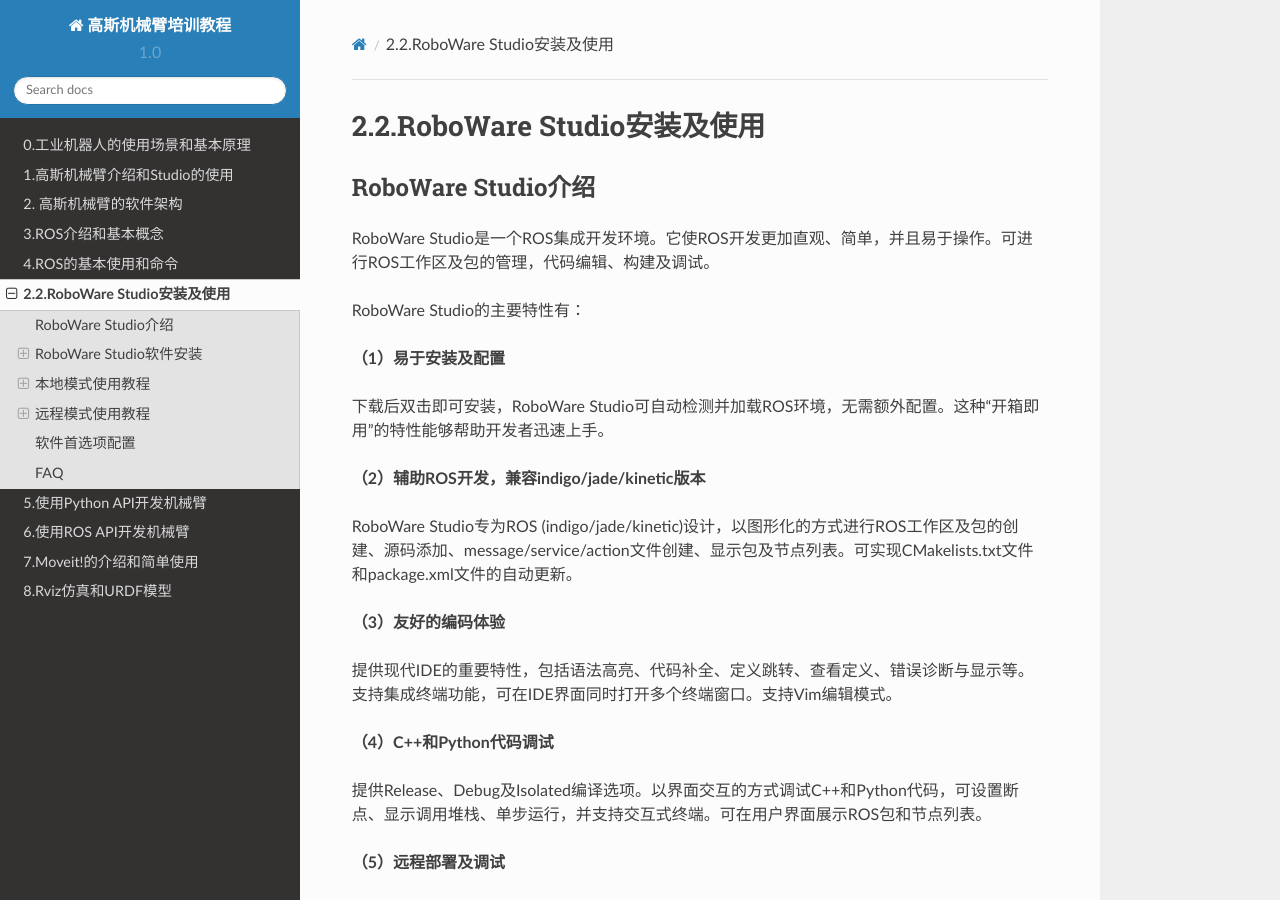
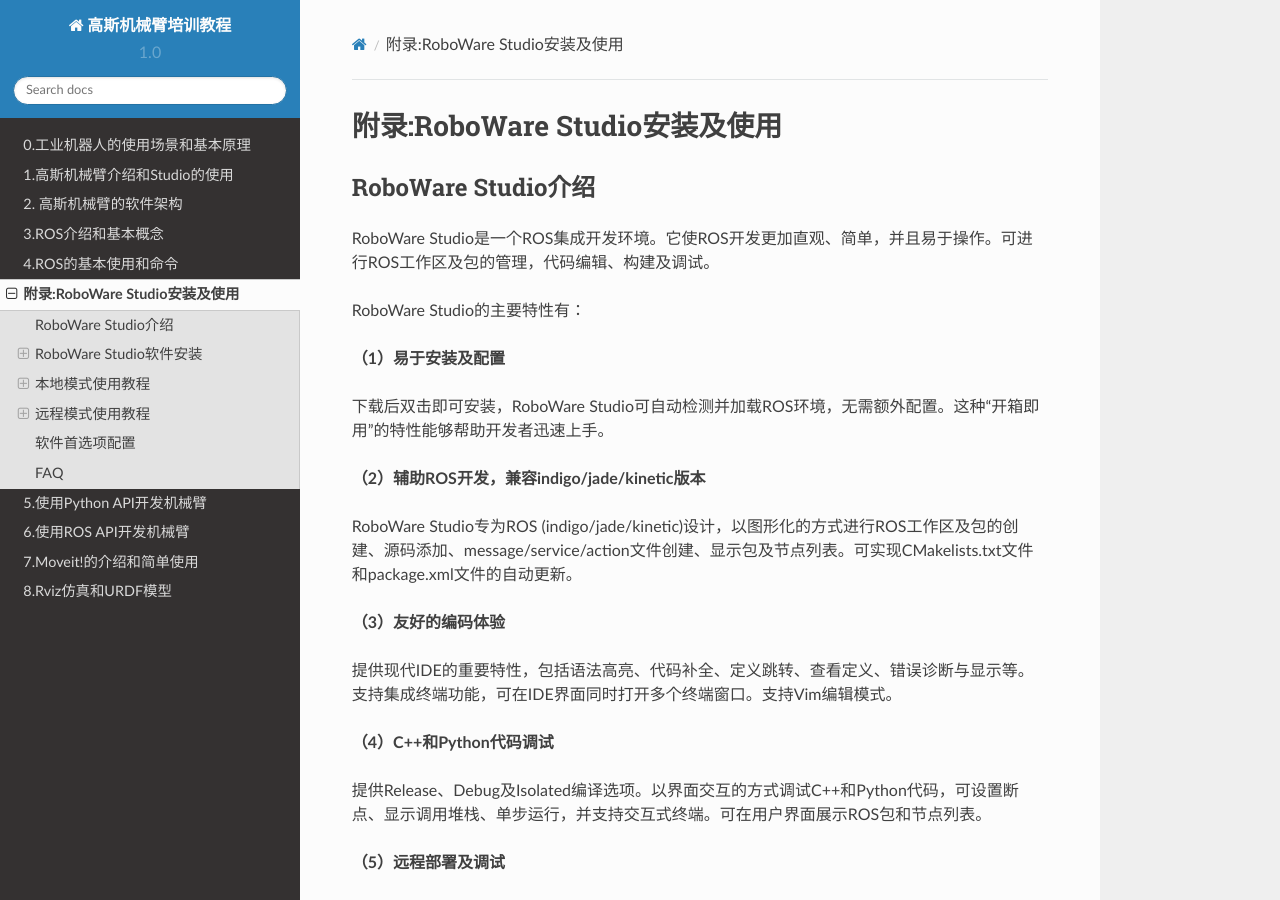
Before and after one commit to TonyRobotics/gauss_press, a Sphinx documentation site: the page built from docs/_source/ros/3.roboware.rst, in a window 1280 px wide and 900 px high. Built offline with Sphinx 7.4.7 and the Read the Docs theme 2.0.0, drawn with Linux system fonts in a browser that asks for light colours.

Commit message:
加入roboware

```diff
--- a/docs/_source/ros/3.roboware.rst
+++ b/docs/_source/ros/3.roboware.rst
@@ -1,4 +1,4 @@
-2.2.RoboWare Studio安装及使用
+附录:RoboWare Studio安装及使用
 ===============================
 
 RoboWare Studio介绍
```
